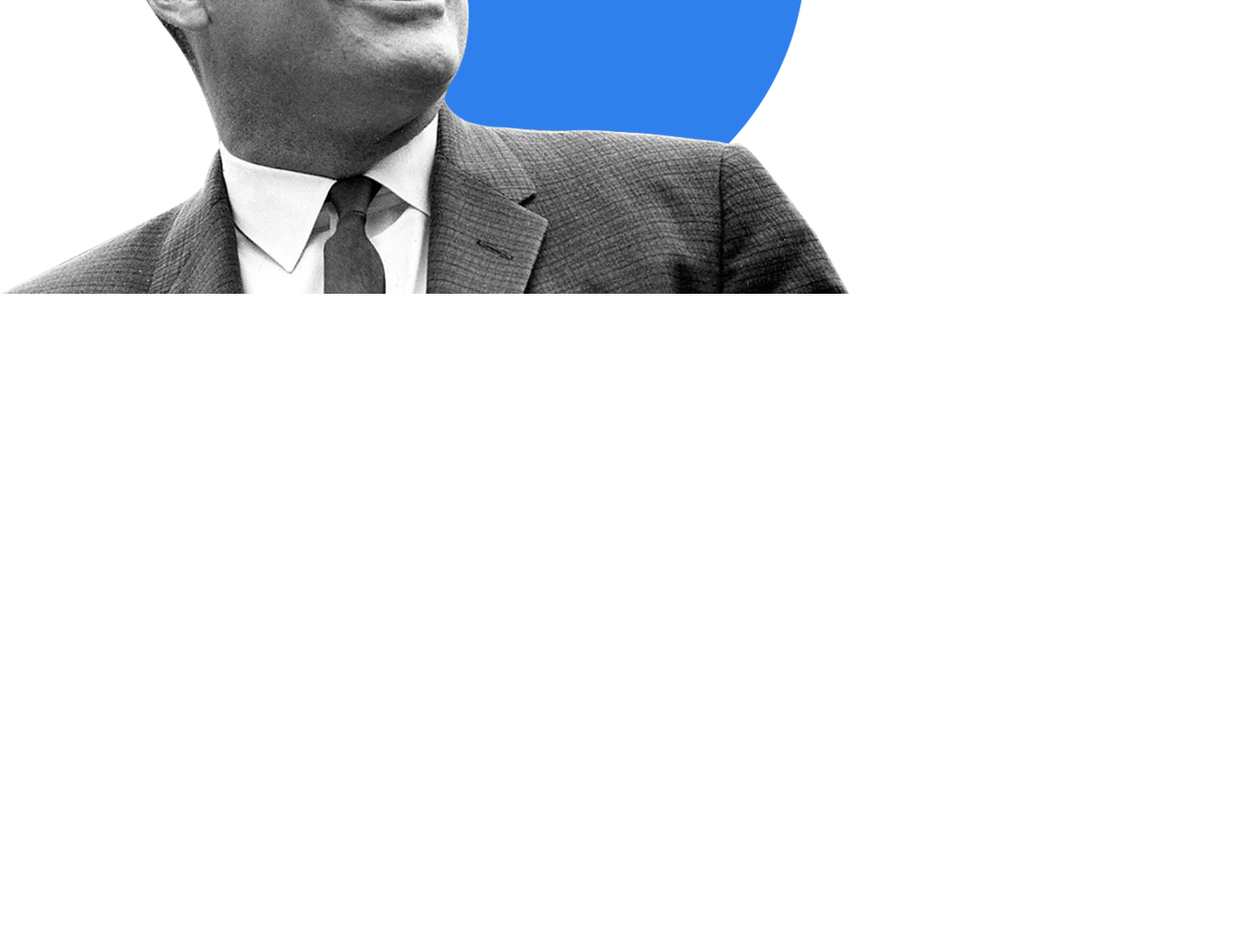
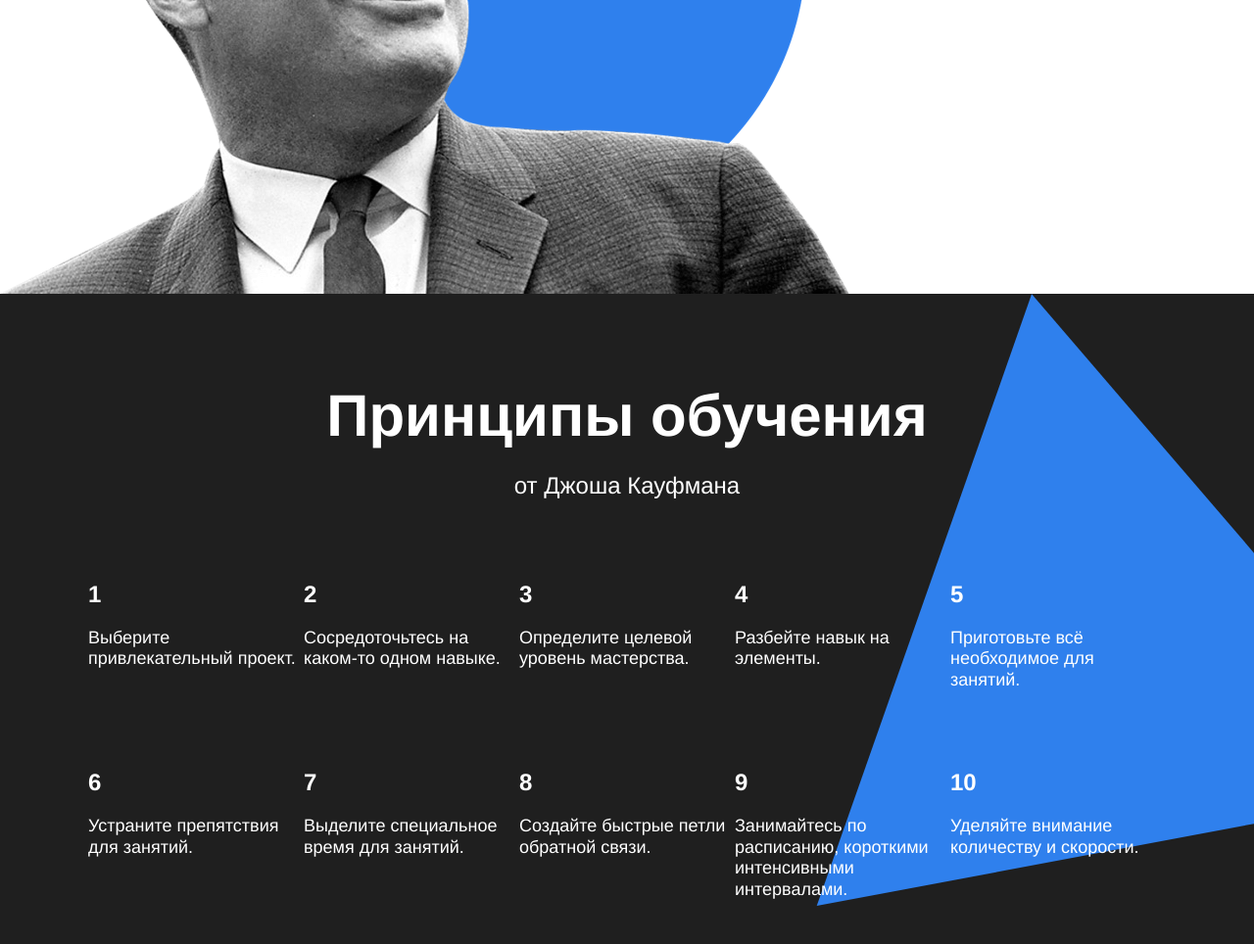
Before and after one commit to IlmirSharifullin/web-sprint-1, a plain HTML site: page index.html in a window 1280 px wide. Shown: the part 2877-3841 px from the top of the page at 98% size. Before the commit the page ends 3177 px from the top, so only its background shows below. Drawn offline with Linux system fonts and the light colour scheme.

Commit message:
kaufman section done

```diff
--- a/index.html
+++ b/index.html
@@ -154,7 +154,110 @@
         <img class="feynman__background-img" src="./images/feynman.png" alt="Фейнман">
       </section>
 
+
       <section class="kaufman">
+        <div class="section-title section-title__theme-dark">
+Принципы обучения
+        </div>
+        <div class="section-subtitle section-subtitle__theme-dark">
+
+от Джоша Кауфмана
+        </div>
+        <div class="table table__theme-dark">
+          <div class="table__cell table__cell_theme_dark">
+            <div class="table__heading table__heading_theme_dark">
+              1
+            </div>
+            <div class="table__text table__text_theme_dark">
+
+Выберите привлекательный проект.
+            </div>
+          </div>
+          <div class="table__cell table__cell_theme_dark">
+            <div class="table__heading table__heading_theme_dark">
+              2
+            </div>
+            <div class="table__text table__text_theme_dark">
+
+Сосредоточьтесь на каком-то одном навыке.
+            </div>
+          </div>
+          <div class="table__cell table__cell_theme_dark">
+            <div class="table__heading table__heading_theme_dark">
+              3
+            </div>
+            <div class="table__text table__text_theme_dark">
+
+Определите целевой уровень мастерства.
+            </div>
+          </div>
+          <div class="table__cell table__cell_theme_dark">
+            <div class="table__heading table__heading_theme_dark">
+              4
+            </div>
+            <div class="table__text table__text_theme_dark">
+
+Разбейте навык на элементы.
+            </div>
+          </div>
+          <div class="table__cell table__cell_theme_dark">
+            <div class="table__heading table__heading_theme_dark">
+              5
+            </div>
+            <div class="table__text table__text_theme_dark">
+
+Приготовьте всё необходимое для занятий.
+            </div>
+          </div>
+          <div class="table__cell table__cell_theme_dark">
+            <div class="table__heading table__heading_theme_dark">
+              6
+            </div>
+            <div class="table__text table__text_theme_dark">
+
+Устраните препятствия для занятий.
+            </div>
+          </div>
+          <div class="table__cell table__cell_theme_dark">
+            <div class="table__heading table__heading_theme_dark">
+              7
+            </div>
+            <div class="table__text table__text_theme_dark">
+
+Выделите специальное время для занятий.
+            </div>
+          </div>
+          <div class="table__cell table__cell_theme_dark">
+            <div class="table__heading table__heading_theme_dark">
+              8
+            </div>
+            <div class="table__text table__text_theme_dark">
+
+Создайте быстрые петли обратной связи.
+            </div>
+          </div>
+          <div class="table__cell table__cell_theme_dark">
+            <div class="table__heading table__heading_theme_dark">
+              9
+            </div>
+            <div class="table__text table__text_theme_dark">
+
+Занимайтесь по расписанию, короткими интенсивными интервалами.
+            </div>
+          </div>
+          <div class="table__cell table__cell_theme_dark">
+            <div class="table__heading table__heading_theme_dark">
+              10
+            </div>
+            <div class="table__text table__text_theme_dark">
+
+Уделяйте внимание количеству и скорости.
+            </div>
+          </div>
+        </div>
+        <div>
+          <img class="kaufman__triangle" src="./images/kaufman-triangle.svg" alt="Треугольник">
+        </div>
       </section>
     </main>
     <footer class="footer">
--- a/styles/style.css
+++ b/styles/style.css
@@ -144,6 +144,11 @@ body {
   font-weight: 600;
 }
 
+.section-title__theme-dark {
+  color: white;
+  margin: 90px auto 0;
+}
+
 .section-subtitle {
   margin: 20px auto 0;
   width: 60%;
@@ -153,25 +158,35 @@ body {
   font-weight: normal;
 }
 
+.section-subtitle__theme-dark {
+  color: white;
+  margin: 20px auto 0;
+}
+
 .table {
   display: flex;
   flex-wrap: wrap;
   justify-content: space-between;
-  padding-top: 60px;
   margin: 0 auto;
   width: 1100px;
-  row-gap: 60px;
+}
+
+.table__theme_dark {
+  margin: 0 auto 90px;
 }
 
 .table__cell {
   flex-basis: 25%;
+  margin-top: 60px;
+  z-index: 1;
 }
+
 
 .table__cell_theme_dark {
   width: 200px;
   color: white;
-  margin-right: 0;
   margin-top: 80px;
+  flex-basis: 20%;
 }
 
 
@@ -236,3 +251,22 @@ body {
   height: 637px;
   z-index: -1;
 }
+
+
+.kaufman {
+  background: #1f1f1f;
+  overflow: hidden;
+  z-index: -1;
+  padding-bottom: 90px;
+  position: relative;
+}
+
+
+.kaufman__triangle {
+  position: absolute;
+  width: 877px;
+  height: 877px;
+  right: -210px;
+  top: 0;
+  z-index: 0;
+}
```
